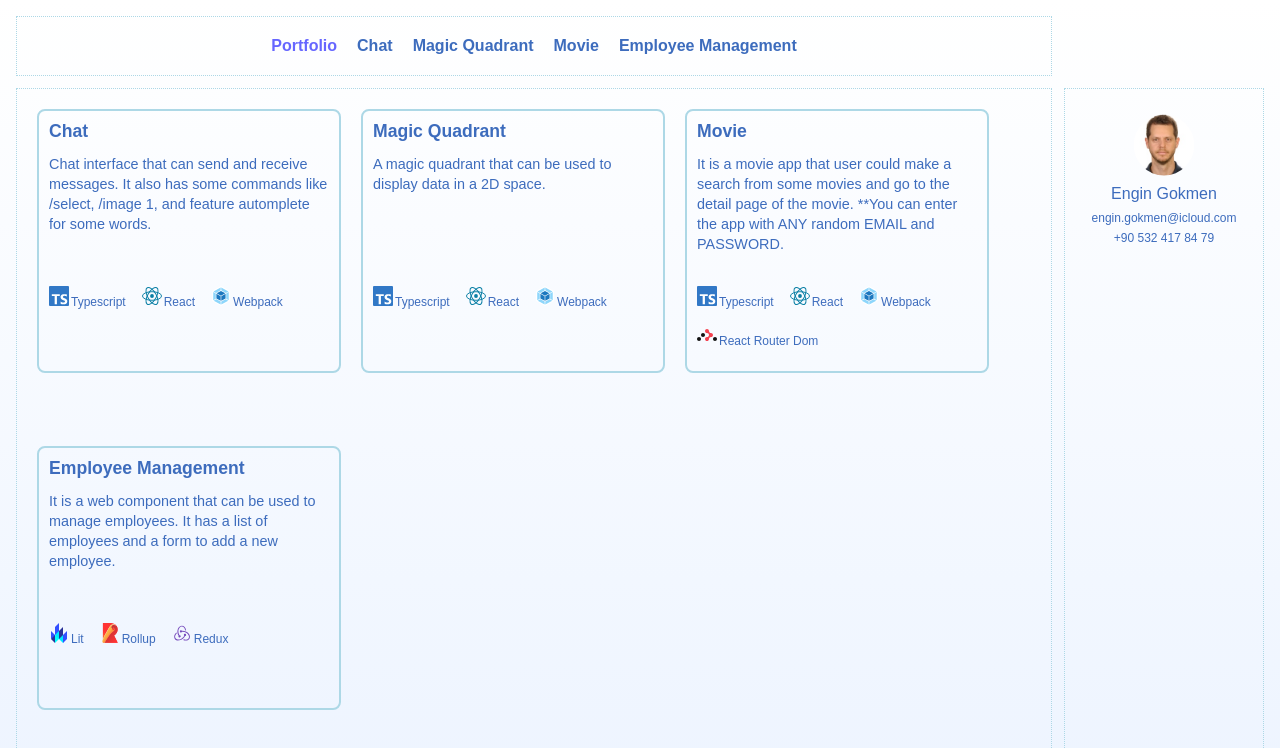
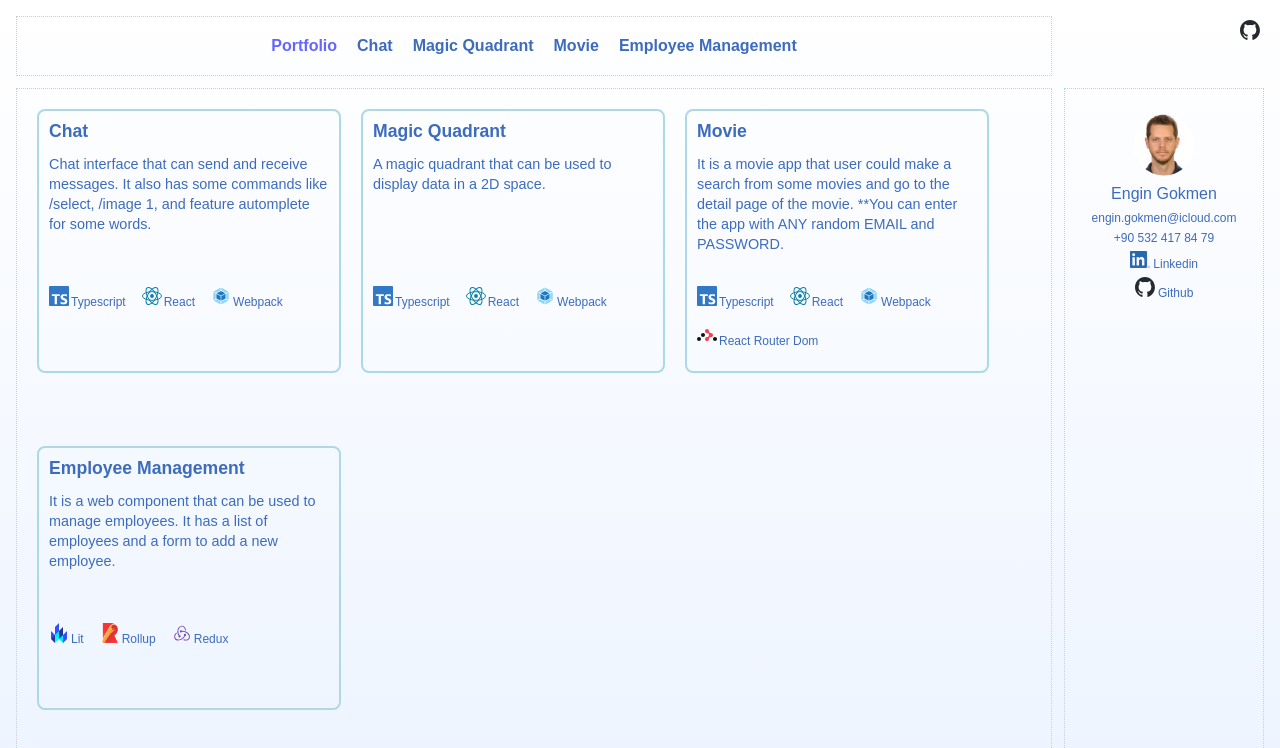
Before and after one commit to engingokmen/portfolio, a Next.js app: page / in a window 1280 px wide. Shown: the top 748 px of the page. Built offline with nearby package versions, Linux system fonts and the light colour scheme.

Commit message:
updates styling

```diff
--- a/app/components/footer/index.tsx
+++ b/app/components/footer/index.tsx
@@ -1,6 +1,9 @@
 import { settings } from "@/app/settings";
 import { ProfileImage } from "../profileImage";
 import styles from "./styles.module.css";
+import Image from "next/image";
+import linkedinImage from "@/app/images/linkedin.png";
+import { getLogo, Logo } from "../logos";
 
 const {
   firstName,
@@ -9,6 +12,10 @@ const {
   emailDisplay,
   phoneLink,
   phoneDisplay,
+  linkedinLink,
+  linkedinDisplay,
+  githubLink,
+  githubDisplay,
 } = settings;
 
 export const Footer = () => {
@@ -23,6 +30,19 @@ export const Footer = () => {
         <a href={`tel:${phoneLink}`} className={styles.link}>
           {phoneDisplay}
         </a>
+        <a href={`${linkedinLink}`} className={styles.link}>
+          <Image width={20} src={linkedinImage} alt="linkedin" />{" "}
+          {linkedinDisplay}
+        </a>
+        <a href={`${githubLink}`} className={styles.link}>
+          <Image
+            width={20}
+            height={20}
+            src={getLogo(Logo.github).src}
+            alt="github"
+          />{" "}
+          {githubDisplay}
+        </a>
       </div>
     </footer>
   );
--- a/app/components/footer/styles.module.css
+++ b/app/components/footer/styles.module.css
@@ -16,9 +16,7 @@
 
 .link {
   margin-top: 4px;
-  color: inherit;
-  text-decoration: none;
-  font-size: 12px;
+  composes: link from "../../global.module.css";
 
   &:hover {
     text-shadow: var(--highlight) 1px 0 10px;
--- a/app/components/header/index.tsx
+++ b/app/components/header/index.tsx
@@ -3,8 +3,11 @@ import { settings } from "@/app/settings";
 import styles from "./styles.module.css";
 import { pathName } from "@/app/utilities";
 import { LinkNav } from "../linkNav";
+import Image from "next/image";
+import { getLogo, Logo } from "../logos";
+import Link from "next/link";
 
-const { title } = settings;
+const { title, githubHomepageLink } = settings;
 
 export const Header = () => {
   const links = settings.projectList.map((project) => (
@@ -14,11 +17,27 @@ export const Header = () => {
   ));
 
   return (
+    <>
+      <div className={styles.githubLinkWrapper}>
+        <Link
+          target="_blank"
+          href={`${githubHomepageLink}`}
+          className={styles.link}
+        >
+          <Image
+            width={20}
+            height={20}
+            src={getLogo(Logo.github).src}
+            alt="github"
+          />{" "}
+        </Link>
+      </div>
       <header className={styles.header}>
         <nav className={styles.nav}>
           <LinkNav href="/">{title}</LinkNav>
           {links}
         </nav>
       </header>
+    </>
   );
 };
--- a/app/components/header/styles.module.css
+++ b/app/components/header/styles.module.css
@@ -13,6 +13,32 @@
   width: 100%;
 }
 
+.ul {
+  display: flex;
+  flex-direction: column;
+
+  & a {
+    padding: 8px 6px;
+    min-width: min-content;
+
+    &:hover {
+      background-color: var(--blue);
+      color: var(--white);
+    }
+  }
+}
+
+.githubLinkWrapper {
+  grid-column-start: 2;
+  display: flex;
+  justify-content: end;
+}
+
+.link {
+  composes: link from "../../global.module.css";
+  padding: 4px;
+}
+
 @media screen and (min-width: 426px) {
   .header {
     grid-area: header;
--- a/app/components/linkNav/index.tsx
+++ b/app/components/linkNav/index.tsx
@@ -11,8 +11,6 @@ export const LinkNav = ({ children, ...props }: LinkNavProps) => {
   const pathname = usePathname();
   const isActive = pathname === props.href;
 
-  console.log("props.href", props.href, pathname);
-
   return (
     <Link className={`${styles.link} ${isActive && styles.active}`} {...props}>
       {children}
--- a/app/components/logos/index.ts
+++ b/app/components/logos/index.ts
@@ -5,6 +5,7 @@ import ReactRouterDomLogo from "./ReactRouterDom.svg";
 import LitLogo from "./LitLogo.svg";
 import RollupLogo from "./RollupLogo.svg";
 import ReduxLogo from "./ReduxLogo.svg";
+import GithubLogo from "./GithubLogo.svg";
 
 const logos = {
   react: ReactLogo,
@@ -14,6 +15,7 @@ const logos = {
   lit: LitLogo,
   rollup: RollupLogo,
   redux: ReduxLogo,
+  github: GithubLogo,
 };
 
 export const getLogo = (logo: Logo) => logos[logo];
@@ -26,4 +28,5 @@ export enum Logo {
   lit = "lit",
   rollup = "rollup",
   redux = "redux",
+  github = "github",
 }
--- /dev/null
+++ b/app/global.module.css
@@ -0,0 +1,5 @@
+.link {
+  color: inherit;
+  text-decoration: none;
+  font-size: 12px;
+}
--- a/app/page.module.css
+++ b/app/page.module.css
@@ -5,12 +5,6 @@
   flex-direction: column;
   align-items: center;
   flex-wrap: wrap;
-}
-
-.link {
-  color: inherit;
-  text-decoration: none;
-  font-size: 12px;
 }
 
 @media screen and (min-width: 426px) {
--- a/app/settings.ts
+++ b/app/settings.ts
@@ -7,6 +7,11 @@ export const settings = {
   phoneDisplay: "+90 532 417 84 79",
   emailLink: "engin.gokmen@icloud.com",
   emailDisplay: "engin.gokmen@icloud.com",
+  linkedinLink: "https://www.linkedin.com/in/hulusi-engin-gokmen-403851189/",
+  linkedinDisplay: "Linkedin",
+  githubLink: "https://github.com/engingokmen",
+  githubDisplay: "Github",
+  githubHomepageLink: "https://github.com/engingokmen/portfolio",
   projectList: [
     {
       title: "Chat",
```
Also changed, not shown: app/components/logos/GithubLogo.svg (added), app/images/linkedin.png (added). Lines whose indentation alone changed are shown as unchanged.
